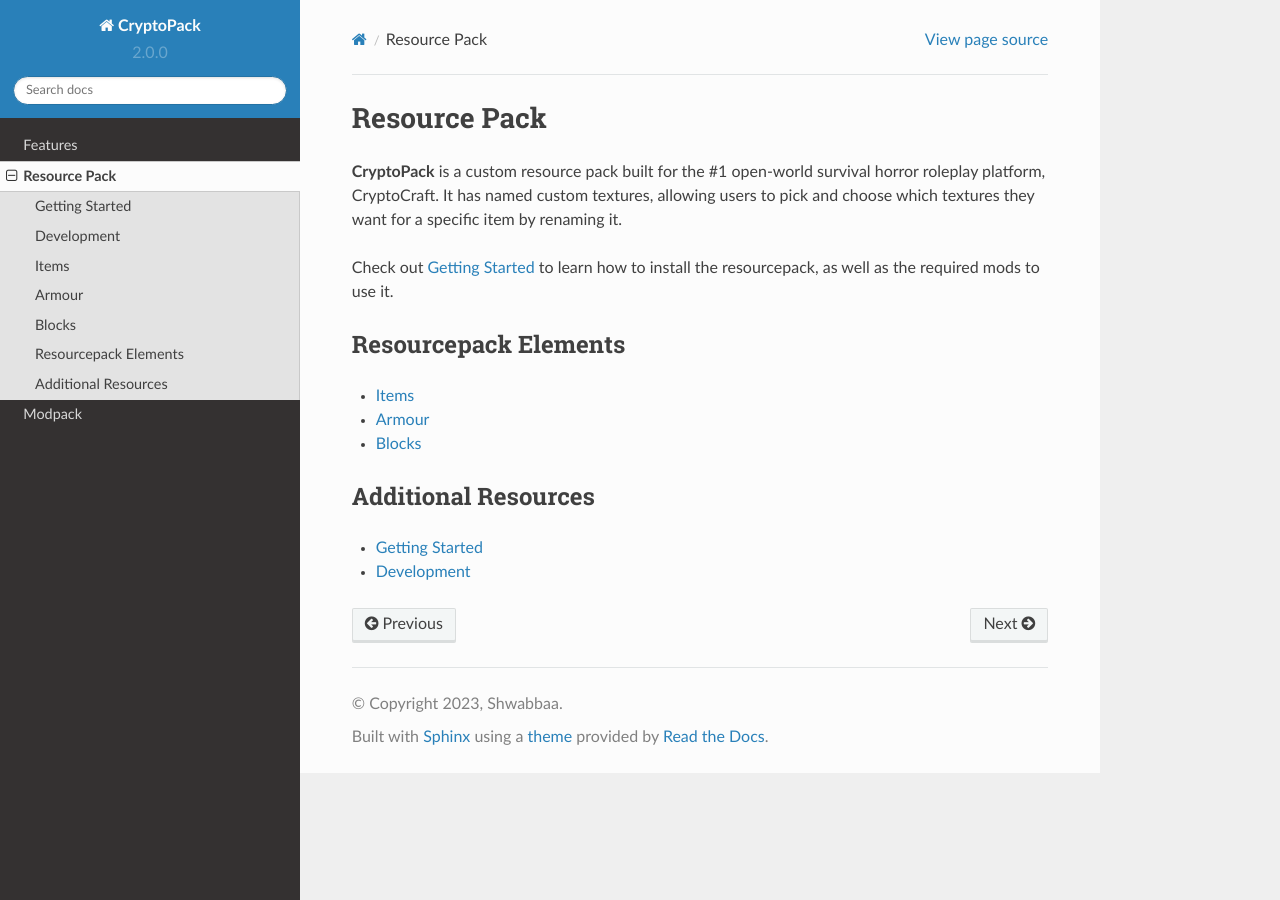
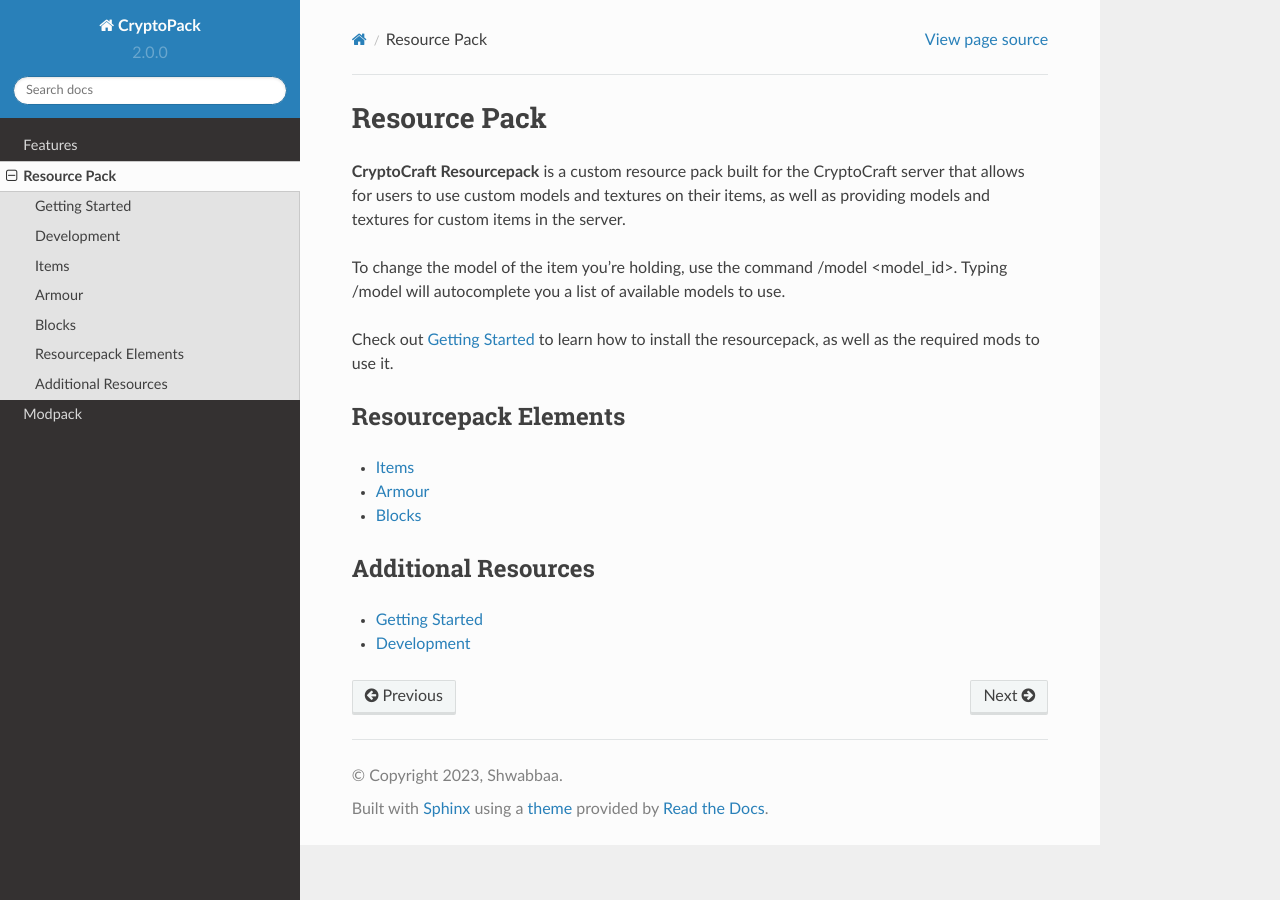
Before and after one commit to Shwabbaa/cryptopack-docs, a Sphinx documentation site: the page built from docs/source/resourcepack/index.rst, in a window 1280 px wide. Built offline with Sphinx 7.4.7 and the Read the Docs theme 2.0.0, drawn with Linux system fonts in a browser that asks for light colours; pages that are not in the unit, such as notebooks, are missing from menus.

Commit message:
Update index.rst

```diff
--- a/docs/source/resourcepack/index.rst
+++ b/docs/source/resourcepack/index.rst
@@ -11,8 +11,9 @@
    blocks
    sounds
 
-**CryptoPack** is a custom resource pack built for the #1 open-world survival horror roleplay platform, CryptoCraft.
-It has named custom textures, allowing users to pick and choose which textures they want for a specific item by renaming it.
+**CryptoCraft Resourcepack** is a custom resource pack built for the CryptoCraft server that allows for users to use custom models and textures on their items, as well as providing models and textures for custom items in the server.
+
+To change the model of the item you're holding, use the command /model <model_id>. Typing /model will autocomplete you a list of available models to use.
 
 Check out :doc:`getting_started` to learn how to install the resourcepack, as well as the required mods to use it.
 
```
